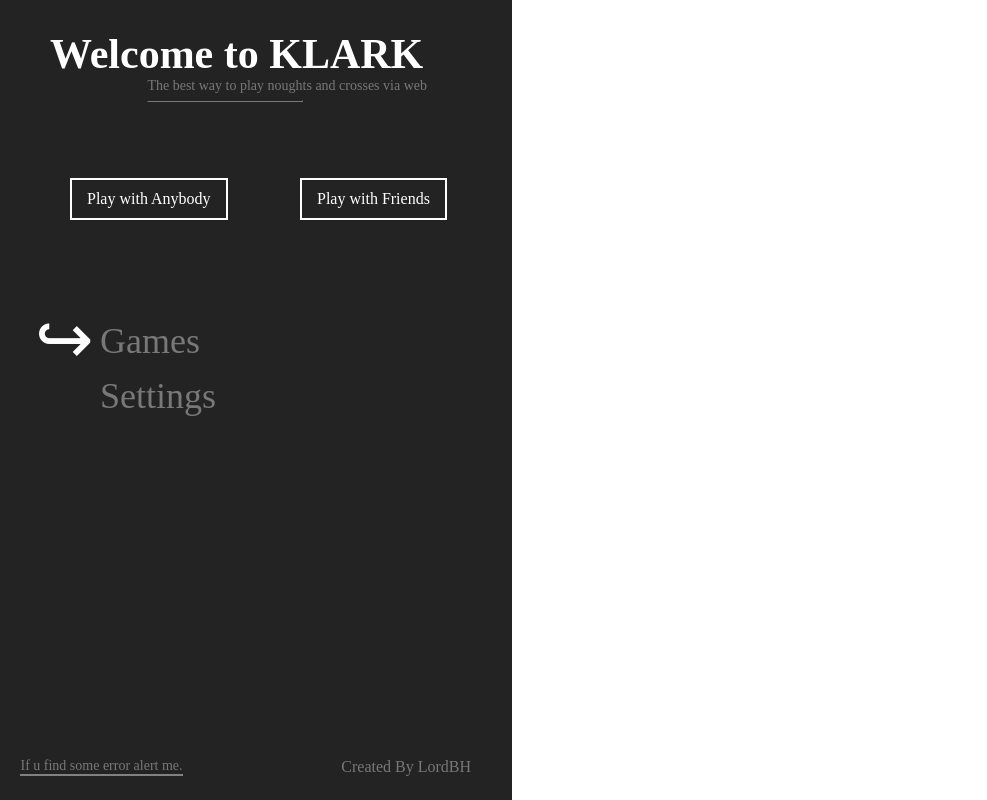
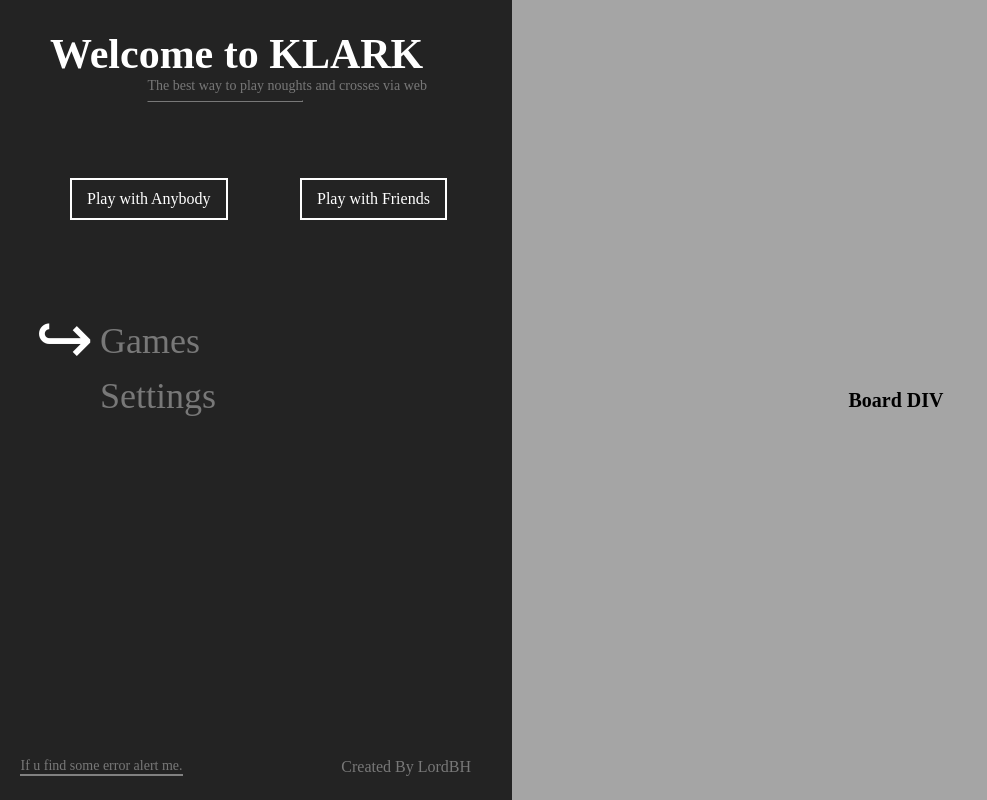
Before and after one commit to LordBH/Klark, a Flask app: page / in a window 1280 px wide. Shown: the whole page, without its empty margins (0-987 px from the left). Run offline with Flask 2, Linux system fonts and the light colour scheme; some libraries are stand-ins or nearby versions.

```diff
--- a/app/static/core/js/main.js
+++ b/app/static/core/js/main.js
@@ -18,7 +18,7 @@ $('input[type=range]').on('mousemove', function (d) {
 });
 
 
-$('li>a').click(function (event) {
+$('li').click(function (event) {
     event.preventDefault();
     var c_name = event.currentTarget.id;
     var attributeTop = $('#' + c_name).offset().top;
@@ -26,4 +26,34 @@ $('li>a').click(function (event) {
         'top': attributeTop - 22,
         'transition': 'top .5s'
     });
+    ChangeFixedWrapper(c_name)
 });
+
+function ChangeFixedWrapper(id) {
+    if (id == 'games') {
+        showGames()
+    } else if (id == 'sett') {
+        showSettings()
+    }
+}
+function showGames() {
+    var c = 'board';
+    changeView(c);
+}
+
+function showSettings() {
+    var c = 'set-board';
+    changeView(c);
+}
+function showContacts() {
+    var c = 'cont-f';
+    changeView(c);
+}
+
+function changeView(ch) {
+    var show = 'show-div';
+    var wrapper = $('.' + show);
+
+    wrapper.removeClass(show);
+    $('.' + ch).parent().addClass(show);
+}
--- a/app/templates/core/fix-wrapper.html
+++ b/app/templates/core/fix-wrapper.html
@@ -1,3 +1,21 @@
+<div class="fixed-wrapper show-div">
+    <div class="board">Board DIV</div>
+</div>
+
+<div class="fixed-wrapper">
+    <div class="set-board">SETTINGS DIV</div>
+</div>
+
 <div class="fixed-wrapper">
 
+    <div class="cont-f">
+        <form action="" method="post">
+            <label for="title-">Title :</label><br>
+            <input id="title-" type="text"><br>
+            <label for="msg">Message : </label><br>
+            <textarea id="msg"></textarea><br>
+            <div class="d-but">Send</div>
+        </form>
+    </div>
+
 </div>
```
